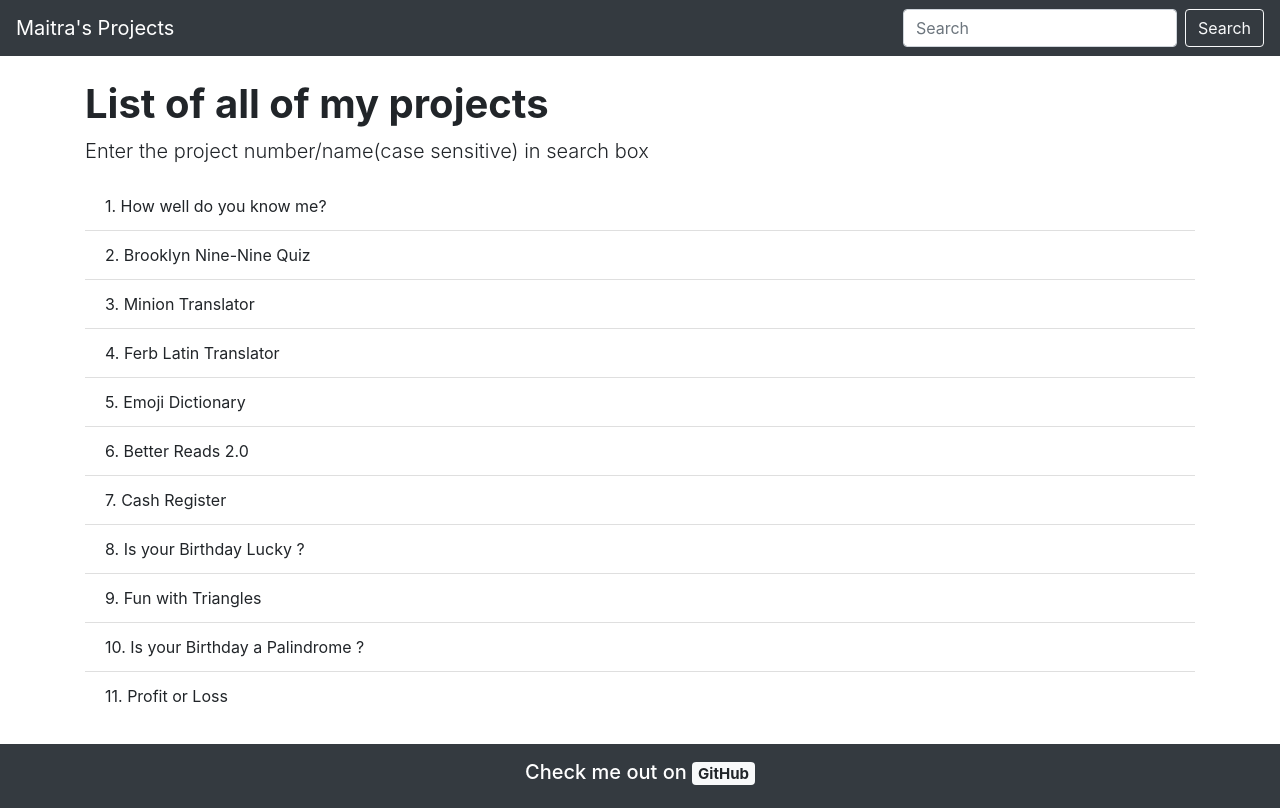
After one commit to maitrakhatri/php-repo-finder, a PHP site: page /search.php in a window 1280 px wide. The commit adds this page. Run offline with PHP 8.4, Linux system fonts and the light colour scheme.

Commit message:
Added the button functionality

```diff
--- /dev/null
+++ b/search.php
@@ -0,0 +1,169 @@
+<?php
+
+$server = "localhost";
+$username = "root";
+$password = "";
+$dbname = "repofinder";
+
+$con = new mysqli($server, $username, $password, $dbname);
+
+if ($con->connect_error) {
+  die("Connection failed: " . $con->connect_error);
+}
+
+?>
+
+<!doctype html>
+<html lang="en">
+
+<head>
+  <!-- Required meta tags -->
+  <meta charset="utf-8">
+  <meta name="viewport" content="width=device-width, initial-scale=1, shrink-to-fit=no">
+
+  <!-- Bootstrap CSS -->
+  <link rel="stylesheet" href="https://cdn.jsdelivr.net/npm/bootstrap@4.6.0/dist/css/bootstrap.min.css" integrity="sha384-B0vP5xmATw1+K9KRQjQERJvTumQW0nPEzvF6L/Z6nronJ3oUOFUFpCjEUQouq2+l" crossorigin="anonymous">
+
+  <title>Repo Finder</title>
+</head>
+
+<body>
+
+  <nav class="navbar navbar-dark bg-dark">
+    <a class="navbar-brand" href="search.php">Maitra's Projects</a>
+    <form class="form-inline" method="get" action="search.php">
+
+      <input name="reponame" class="form-control mr-sm-2 mb5" type="search" placeholder="Search" aria-label="Search" required>
+      <button name="submit" class="btn btn-outline-light my-2 my-sm-0" type="submit">Search</button>
+
+    </form>
+  </nav>
+
+  <br>
+  <div class="container">
+
+    <?php
+
+    if (!isset($_GET['submit'])) {
+
+      echo "
+
+              <h1>
+                <b> List of all of my projects </b>
+              </h1>
+
+              <p class='lead'>Enter the project number/name(case sensitive) in search box</p>
+
+              <ul class='list-group list-group-flush'>
+
+                <li class='list-group-item'>1. How well do you know me?</li>
+                <li class='list-group-item'>2. Brooklyn Nine-Nine Quiz</li>
+                <li class='list-group-item'>3. Minion Translator</li>
+                <li class='list-group-item'>4. Ferb Latin Translator</li>
+                <li class='list-group-item'>5. Emoji Dictionary</li>
+                <li class='list-group-item'>6. Better Reads 2.0</li>
+                <li class='list-group-item'>7. Cash Register</li>
+                <li class='list-group-item'>8. Is your Birthday Lucky ?</li>
+                <li class='list-group-item'>9. Fun with Triangles</li>
+                <li class='list-group-item'>10. Is your Birthday a Palindrome ?</li>
+                <li class='list-group-item'>11. Profit or Loss</li>
+
+              </ul>
+              <br>
+
+            ";
+    }
+
+    if (isset($_GET['submit'])) {
+      $serchedName = $_GET['reponame'];
+
+      $sql = "SELECT * FROM `repodata` WHERE ( `id` LIKE '$serchedName' OR `name` LIKE '$serchedName')";
+      $result = $con->query($sql);
+
+      if ($result->num_rows > 0) {
+        while ($row = $result->fetch_assoc()) {
+          $id = $row["id"];
+          $reponame = $row["name"];
+          $des = $row["des"];
+          $link = $row["link"];
+        }
+
+        echo "
+
+                <br><br>
+                <div class='card'>
+
+                  <div class='card-header bg-dark text-light'>
+                    <h5> Project Details </h5>
+                  </div>
+
+                  <div class='card-body'>
+
+                    <dl class='row'>
+
+                      <dt class='col-sm-3'>Project Number</dt>
+                      <dd class='col-sm-9'> <h3> $id </h3> </dd>
+
+                      <dt class='col-sm-3'>Project Name</dt>
+                      <dd class='col-sm-9'> <h3> $reponame </h3> </dd>
+
+                      <dt class='col-sm-3'>Description</dt>
+                      <dd class='col-sm-9'> <h5> $des </h5> </dd>
+
+                      <dt class='col-sm-3'>GitHub Repo Link</dt>
+                      <dd class='col-sm-9'> <h5> <a href='$link' class='badge badge-dark' target='_blank'> Link </a> </h5> </dd>
+
+                    </dl>
+
+                  </div>
+                </div> <br> <br>
+
+                <h1>
+                <b> Check out all of my projects </b>
+                </h1>
+
+                <p class='lead'>Enter the project number/name(case sensitive) in search box</p>
+
+                <ul class='list-group list-group-flush'>
+
+                  <li class='list-group-item'>1. How well do you know me?</li>
+                  <li class='list-group-item'>2. Brooklyn Nine-Nine Quiz</li>
+                  <li class='list-group-item'>3. Minion Translator</li>
+                  <li class='list-group-item'>4. Ferb Latin Translator</li>
+                  <li class='list-group-item'>5. Emoji Dictionary</li>
+                  <li class='list-group-item'>6. Better Reads 2.0</li>
+                  <li class='list-group-item'>7. Cash Register</li>
+                  <li class='list-group-item'>8. Is your Birthday Lucky ?</li>
+                  <li class='list-group-item'>9. Fun with Triangles</li>
+                  <li class='list-group-item'>10. Is your Birthday a Palindrome ?</li>
+                  <li class='list-group-item'>11. Profit or Loss</li>
+
+                </ul> <br><br>
+
+              ";
+      } else {
+        echo "0 results";
+      }
+    }
+
+    ?>
+
+  </div>
+
+  <nav class="navbar navbar-dark bg-dark">
+    <span class="navbar-brand mx-auto h1">Check me out on <a href="https://github.com/maitrakhatri" class="badge badge-light"> GitHub </a></span>
+  </nav>
+
+
+  <script src="https://code.jquery.com/jquery-3.5.1.slim.min.js" integrity="sha384-DfXdz2htPH0lsSSs5nCTpuj/zy4C+OGpamoFVy38MVBnE+IbbVYUew+OrCXaRkfj" crossorigin="anonymous"></script>
+  <script src="https://cdn.jsdelivr.net/npm/bootstrap@4.6.0/dist/js/bootstrap.bundle.min.js" integrity="sha384-Piv4xVNRyMGpqkS2by6br4gNJ7DXjqk09RmUpJ8jgGtD7zP9yug3goQfGII0yAns" crossorigin="anonymous"></script>
+
+</body>
+
+</html>
+
+<?php
+
+$con->close();
+
+?>
```
Also changed, not shown: button.php (added, +53 -0 lines), index.php (+18 -146 lines), page2.php (added, +125 -0 lines).
